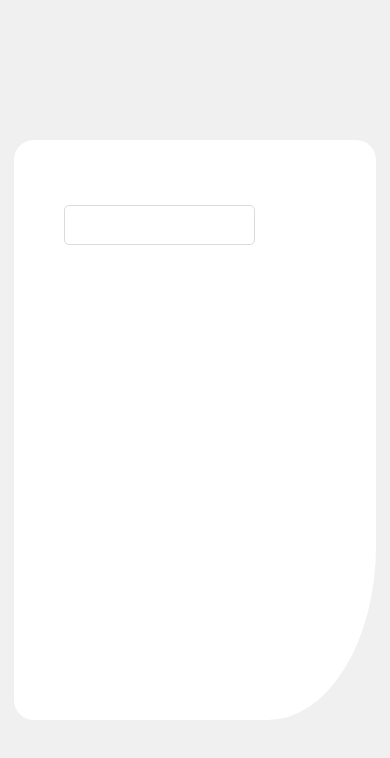
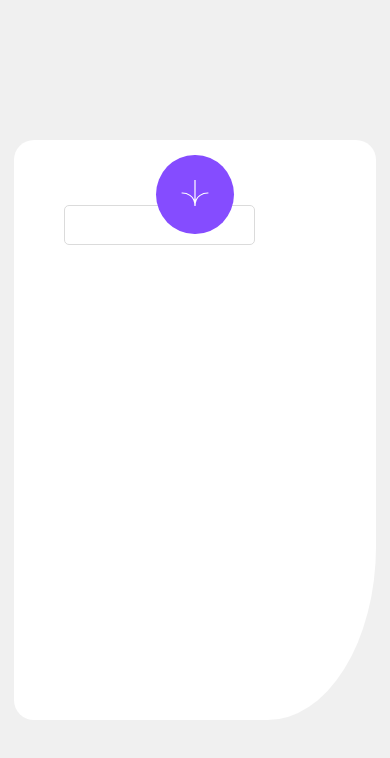
Before and after one commit to klekwedge/age-calculator, a Vue app: page / in a window 390 px wide. Shown: the top 758 px of the page. Built offline with nearby package versions, Linux system fonts and the light colour scheme; the HTML template or start-up script is replaced by a standard one.

Commit message:
feat: add Button

```diff
--- a/src/App.vue
+++ b/src/App.vue
@@ -1,12 +1,13 @@
 
 <template>
-  <main class="wrapper"><Input /></main>
+  <main class="wrapper"><Input /> <Button /></main>
 </template>
 
 
 <script setup>
 import { ref } from "vue";
 import Input from "./components/Input.vue";
+import Button from "./components/Button.vue";
 
 const validDate = ref(null);
 </script>
--- /dev/null
+++ b/src/components/Button.vue
@@ -0,0 +1,46 @@
+<template>
+  <div class="btn-container">
+    <button type="submit" @click="$emit('create-output')">
+      <img src="../assets/icon-arrow.svg" alt="button" />
+    </button>
+  </div>
+</template>
+
+<script setup>
+defineEmits(["create-output"]);
+</script>
+
+<style scoped>
+.btn-container {
+  display: flex;
+  justify-content: center;
+  align-items: center;
+
+  position: absolute;
+  right: 0px;
+  top: 105px;
+}
+
+button {
+  padding: 25px;
+  border-radius: 50%;
+  border: none;
+  background-color: var(--purple);
+}
+
+button:hover {
+  background-color: var(--off-black);
+  cursor: pointer;
+}
+
+@media (max-width: 768px) {
+  .btn-container {
+    left: 0px;
+    right: 0px;
+    top: 155px;
+  }
+  img {
+    width: 1.7rem;
+  }
+}
+</style>
```
